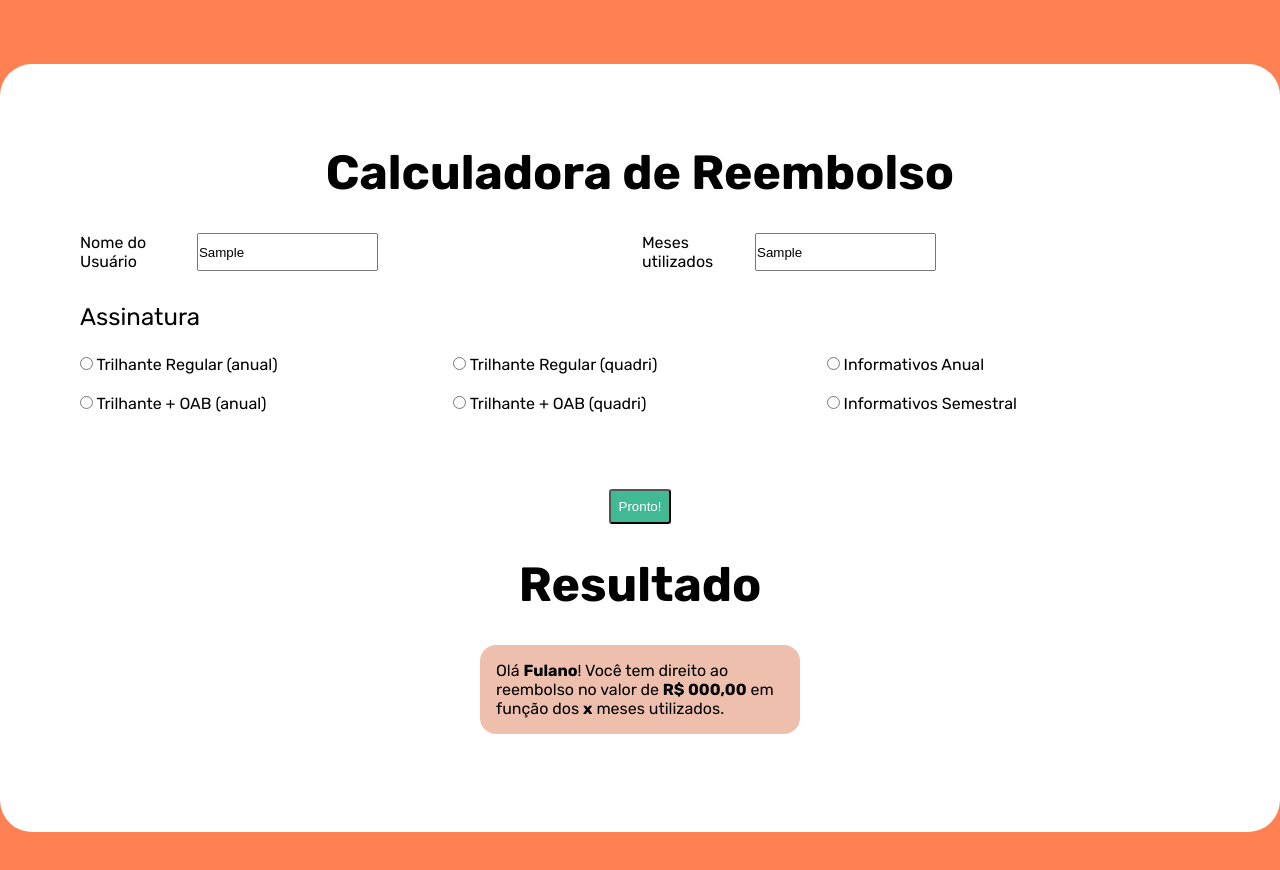
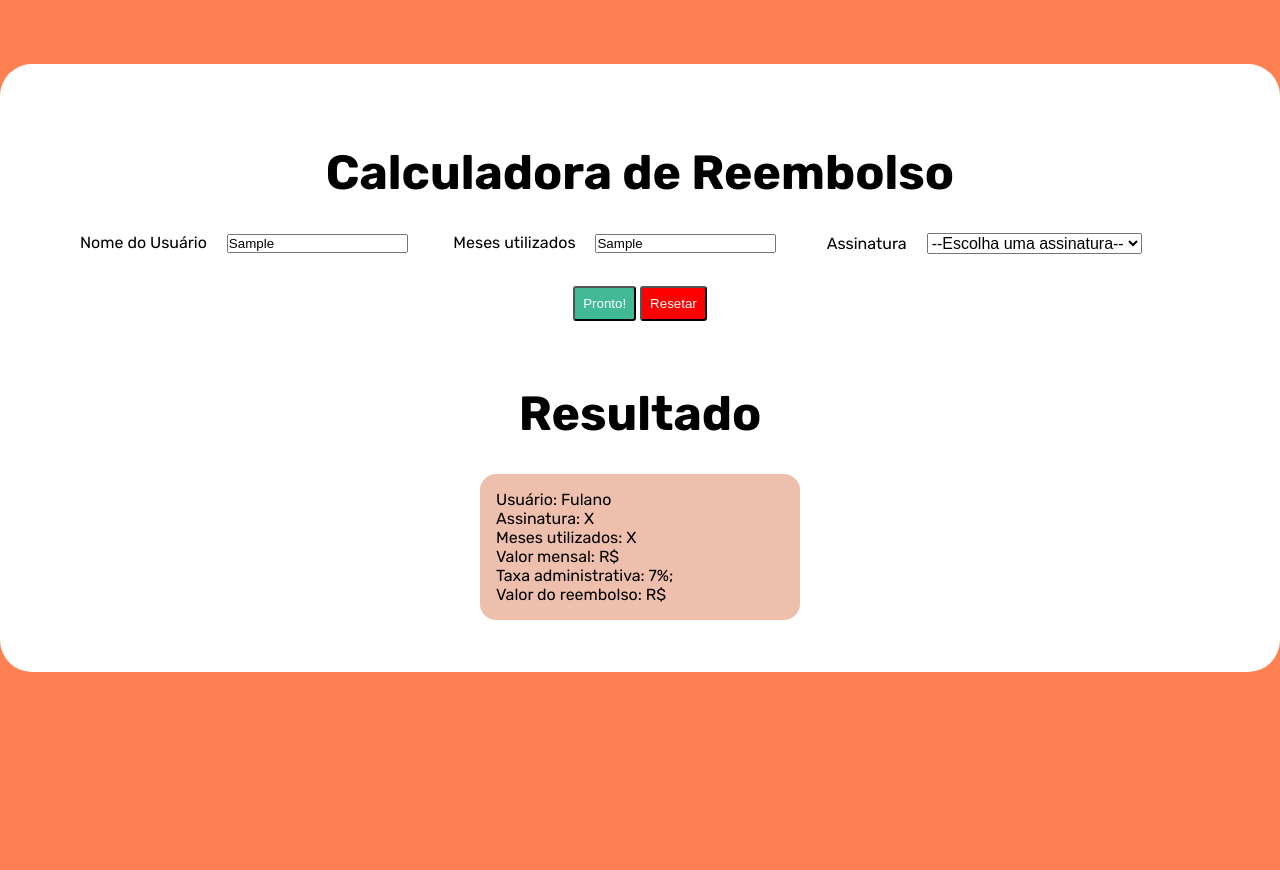
Before and after one commit to EdersonRodrigues7/calculadora-reembolso, a plain HTML site: page index.html in a window 1280 px wide. Both pictures are taken after typing "Sample", "Sample" into the empty fields and a click on the button "Pronto!". After the commit the page ends 800 px from the top, so only its background shows below. Drawn offline with Linux system fonts and the light colour scheme.

Commit message:
change radio to select

```diff
--- a/index.html
+++ b/index.html
@@ -30,41 +30,51 @@
         <div id="user">
           <label>Nome do Usuário</label>
           <input type="text" id="userName" />
+        </div>
+        <div id="meses">
           <label>Meses utilizados</label>
           <input type="text" id="months" />
         </div>
-        <p id="assinaturas">Assinatura</p>
-        <div class="assinaturas">
-          <div id="plano-anual">
-            <input type="radio" name="plano" id="regular-anual" />
-            <label for="regular-anual">Trilhante Regular (anual)</label><br />
-            <input type="radio" name="plano" id="oab-anual" />
-            <label for="oab-anual">Trilhante + OAB (anual)</label>
-          </div>
-          <div id="plano-quadri">
-            <input type="radio" name="plano" id="regular-quadri" />
-            <label for="regular-quadri">Trilhante Regular (quadri)</label><br />
-            <input type="radio" name="plano" id="oab-quadri" />
-            <label for="oab-quadri">Trilhante + OAB (quadri)</label>
-          </div>
-          <div id="infos">
-            <input type="radio" name="plano" id="infos-anual" />
-            <label for="informativos">Informativos Anual</label><br />
-            <input type="radio" name="plano" id="infos-sem" />
-            <label for="informativos">Informativos Semestral</label>
-          </div>
+        <div id="options">
+          <label for="assinaturas">Assinatura</label>
+          <select id="assinaturas">
+            <option value="">--Escolha uma assinatura--</option>
+            <option id="regular-anual" value="Trilhante Regular (anual)">
+              Trilhante Regular (anual)
+            </option>
+            <option id="oab-anual" value="Trilhante + OAB (anual)">
+              Trilhante + OAB (anual)
+            </option>
+            <option id="regular-quadri" value="Trilhante Regular (quadri)">
+              Trilhante Regular (quadri)
+            </option>
+            <option id="oab-quadri" value="Trilhante + OAB (quadri)">
+              Trilhante + OAB (quadri)
+            </option>
+            <option id="infos-anual" value="Informativos Anual">
+              Informativos Anual
+            </option>
+            <option id="infos-sem" value="Informativos Semestral">
+              Informativos Semestral
+            </option>
+          </select>
         </div>
+        <div></div>
         <div class="buttons">
           <button id="button">Pronto!</button>
+          <button id="reset-button">Resetar</button>
         </div>
       </form>
       <div id="results" class="hide">
         <h1 class="title">Resultado</h1>
-        <p id="message">
-          Olá <strong>Fulano</strong>! Você tem direito ao reembolso no valor de
-          <strong>R$ 000,00</strong> em função dos <strong>x</strong> meses
-          utilizados.
-        </p>
+        <ul class="message">
+          <li id="user-message">Usuário: Fulano</li>
+          <li id="plano-message">Assinatura: X</li>
+          <li id="months-message">Meses utilizados: X</li>
+          <li id="plano-value">Valor mensal: R$</li>
+          <li id="tax">Taxa administrativa: 7%;</li>
+          <li id="refund">Valor do reembolso: R$</li>
+        </ul>
       </div>
     </section>
     <script src="./main.js"></script>
--- a/main.js
+++ b/main.js
@@ -1,10 +1,12 @@
 // VARIABLES
 const tax = 0.07;
-const message = document.querySelector('#message');
 const button = document.querySelector('#button');
+const resetButton = document.querySelector('#reset-button');
+
+let valuePlano, answer;
 let userName = document.querySelector('#userName');
 let months = document.querySelector('#months');
-let answer = 0;
+
 let regularAnual = document.querySelector('#regular-anual');
 let oabAnual = document.querySelector('#oab-anual');
 let regularQuadri = document.querySelector('#regular-quadri');
@@ -41,15 +43,28 @@
 getMonths();
 
 const getMessage = function () {
-  message.textContent = `Olá ${userName}! Você tem direito ao reembolso no valor de
-R$${answer} em função dos ${months} meses
-utilizados.`;
+  document.querySelector(
+    '#user-message'
+  ).textContent = `Usuário: ${userName}; `;
+  document.querySelector('#plano-message').textContent = `Assinatura: ${
+    document.querySelector('.active').value
+  }; `;
+  document.querySelector(
+    '#months-message'
+  ).textContent = `Meses utilizados: ${months};`;
+  document.querySelector(
+    '#plano-value'
+  ).textContent = `Valor mensal: R$${valuePlano};`;
+  document.querySelector(
+    '#refund'
+  ).textContent = `Valor do reembolso: R$${answer};`;
 };
 
 //Regular anual - Pegando informações
 const getRegularAnual = function () {
   regularAnual.addEventListener('click', function () {
     regularAnual.classList.toggle('active');
+    valuePlano = 39.9;
   });
 };
 getRegularAnual();
@@ -58,6 +73,7 @@
 const getOabAnual = function () {
   oabAnual.addEventListener('click', function () {
     oabAnual.classList.toggle('active');
+    valuePlano = 44.9;
   });
 };
 getOabAnual();
@@ -66,6 +82,7 @@
 const getRegularQuadri = function () {
   regularQuadri.addEventListener('click', function () {
     regularQuadri.classList.toggle('active');
+    valuePlano = 39.9;
   });
 };
 getRegularQuadri();
@@ -74,6 +91,7 @@
 const getOabQuadri = function () {
   oabQuadri.addEventListener('click', function () {
     oabQuadri.classList.toggle('active');
+    valuePlano = 44.9;
   });
 };
 getOabQuadri();
@@ -82,6 +100,7 @@
 const getInfosAnual = function () {
   infosAnual.addEventListener('click', function () {
     infosAnual.classList.toggle('active');
+    valuePlano = 9.9;
   });
 };
 getInfosAnual();
@@ -90,6 +109,7 @@
 const getInfosSem = function () {
   infosSem.addEventListener('click', function () {
     infosSem.classList.toggle('active');
+    valuePlano = 9.9;
   });
 };
 getInfosSem();
@@ -98,7 +118,7 @@
   //Mostrar resultado e aumentar janela
   event.preventDefault();
   document.querySelector('#results').classList.remove('hide');
-  document.querySelector('#container').style.height = '48rem';
+  document.querySelector('#container').style.height = '38rem';
 
   //Regular anual (cálculo)
   regularAnual = regularAnual.classList.contains('active');
@@ -120,22 +140,32 @@
 
   //Condições (cálculo)
   if (regularAnual) {
-    answer = parseFloat(calcRefund(39.9, 12)).toFixed(2);
+    answer = parseFloat(calcRefund(valuePlano, 12)).toFixed(2);
     getMessage();
   } else if (oabAnual) {
-    answer = parseFloat(calcRefund(44.9, 12)).toFixed(2);
+    answer = parseFloat(calcRefund(valuePlano, 12)).toFixed(2);
     getMessage();
   } else if (regularQuadri) {
-    answer = parseFloat(calcRefund(39.9, 4)).toFixed(2);
+    answer = parseFloat(calcRefund(valuePlano, 4)).toFixed(2);
     getMessage();
   } else if (oabQuadri) {
-    answer = parseFloat(calcRefund(44.9, 4)).toFixed(2);
+    answer = parseFloat(calcRefund(valuePlano, 4)).toFixed(2);
     getMessage();
   } else if (infosAnual) {
-    answer = parseFloat(calcRefund(9.9, 12)).toFixed(2);
+    answer = parseFloat(calcRefund(valuePlano, 12)).toFixed(2);
     getMessage();
   } else if (infosSem) {
-    answer = parseFloat(calcRefund(9.9, 6)).toFixed(2);
+    answer = parseFloat(calcRefund(valuePlano, 6)).toFixed(2);
     getMessage();
   }
 });
+
+const init = function () {
+  userName = '';
+  months = 0;
+  answer = 0;
+  document.querySelectorAll('input').classList.remove('active');
+  document.querySelector('#results').classList.add('hide');
+};
+
+resetButton.addEventListener('click', init);
--- a/style.css
+++ b/style.css
@@ -28,51 +28,31 @@
   margin-bottom: 2rem;
 }
 
+label {
+  margin-right: 1rem;
+}
+
 #container {
   margin: 4rem auto;
-  height: 30rem;
+  height: 20rem;
   max-width: 82.5rem;
   background-color: var(--container-color);
   padding: 5rem 5rem 2rem 5rem;
   border-radius: 2rem;
 }
 
-.assinaturas {
+form {
   display: grid;
   grid-template-columns: 1fr 1fr 1fr;
-  margin: auto;
-  font-size: 1rem;
+}
+
+input {
+  margin-right: 2.5rem;
 }
 
 #assinaturas {
-  font-size: 1.5rem;
-  margin-bottom: 1.5rem;
-}
-
-#plano-anual,
-#plano-quadri,
-#infos {
-  display: block;
-  margin-bottom: 1.5rem;
-}
-
-#plano-anual input,
-#plano-quadri input,
-#infos input {
-  margin-bottom: 1.5rem;
-}
-
-#user {
-  display: flex;
-  margin-bottom: 2rem;
-}
-
-#user label {
-  margin-right: 1rem;
-}
-
-#user input {
-  margin-right: 16.5rem;
+  margin: auto;
+  font-size: 1rem;
 }
 
 .buttons {
@@ -80,7 +60,8 @@
   margin: 2rem 0;
 }
 
-#button {
+#button,
+#reset-button {
   color: var(--container-color);
   background-color: var(--button-color);
   padding: 0.5rem;
@@ -88,12 +69,17 @@
   align-content: center;
 }
 
+#reset-button {
+  background-color: red;
+}
+
 #results {
   margin-top: 2rem;
   text-align: center;
 }
 
-#results p {
+#results ul {
+  list-style-type: none;
   text-align: left;
   margin: auto;
   padding: 1rem;
```
